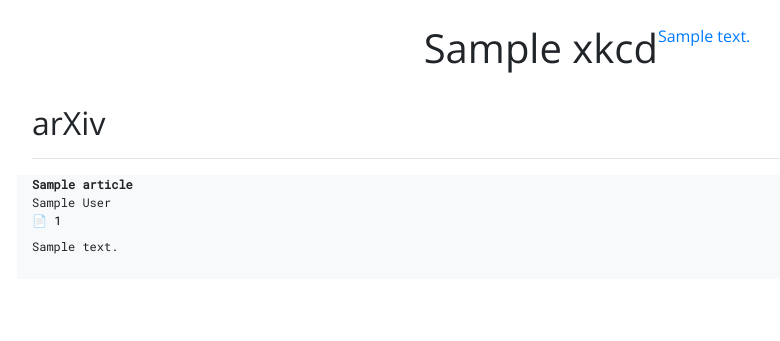
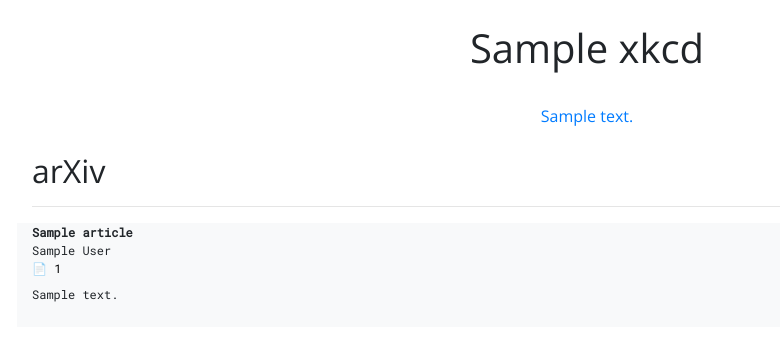
Before and after one commit to ketozhang/frontpage, a Flask app: template templates/home.html in a window 1280 px wide. Shown: the part 80-421 px from the top of the page, without its empty margins (53-833 px from the left). Run offline with Flask 2, Linux system fonts and the light colour scheme; the template is opened without the code that fills it: most values are stand-ins (such as "Sample title", 1, 10 or a date in 2020); some libraries are stand-ins or nearby versions.

Commit message:
Fix xkcd flexbox

```diff
--- a/templates/home.html
+++ b/templates/home.html
@@ -19,7 +19,7 @@
     <h1><code>Hello, World!</code></h1>
   </header>
   <main class="container">
-    <div id="xkcd" class="d-flex mb-4 justify-content-center">
+    <div id="xkcd" class="d-flex flex-column align-items-center mb-4">
       <h1> {{resources.xkcd['title']}} </h1>
 <br>
       <a href="{{resources.xkcd['link']}}" target="_blank">{{resources.xkcd["description"] | safe}}</a>
```
